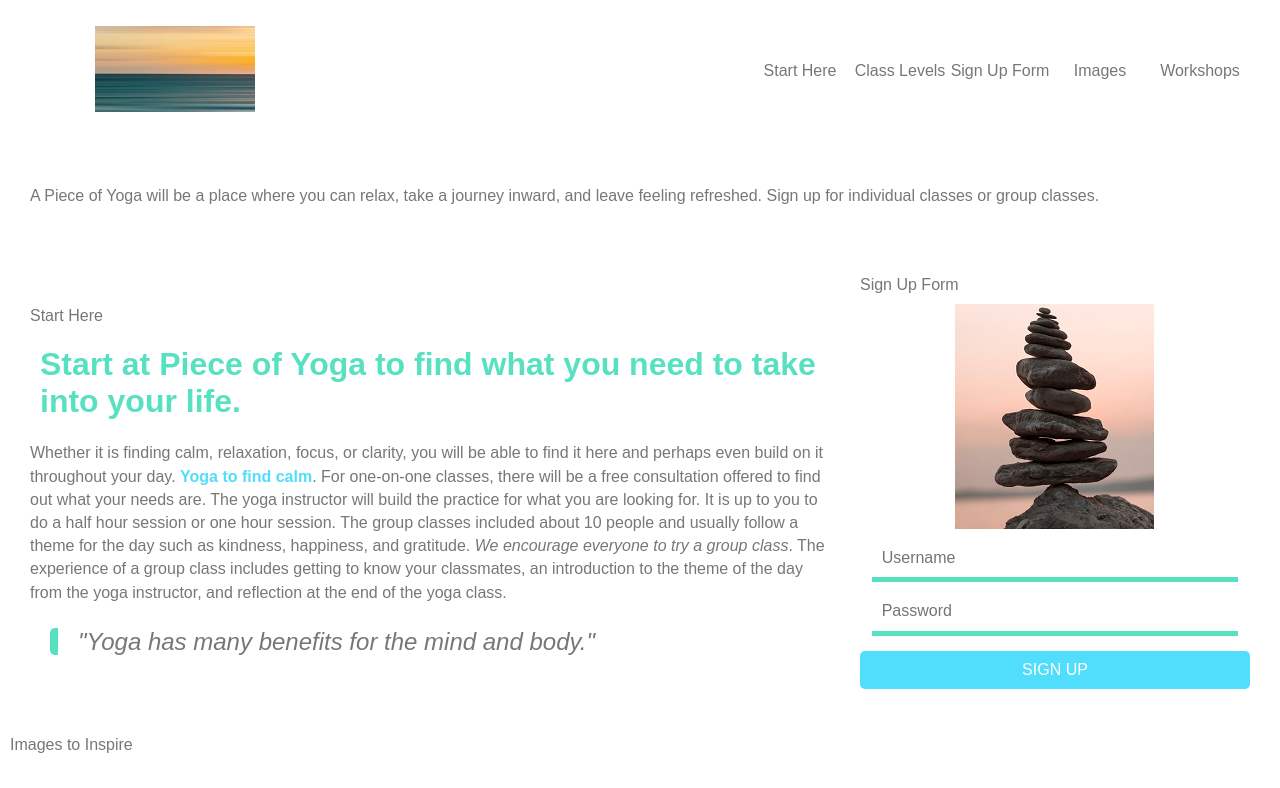
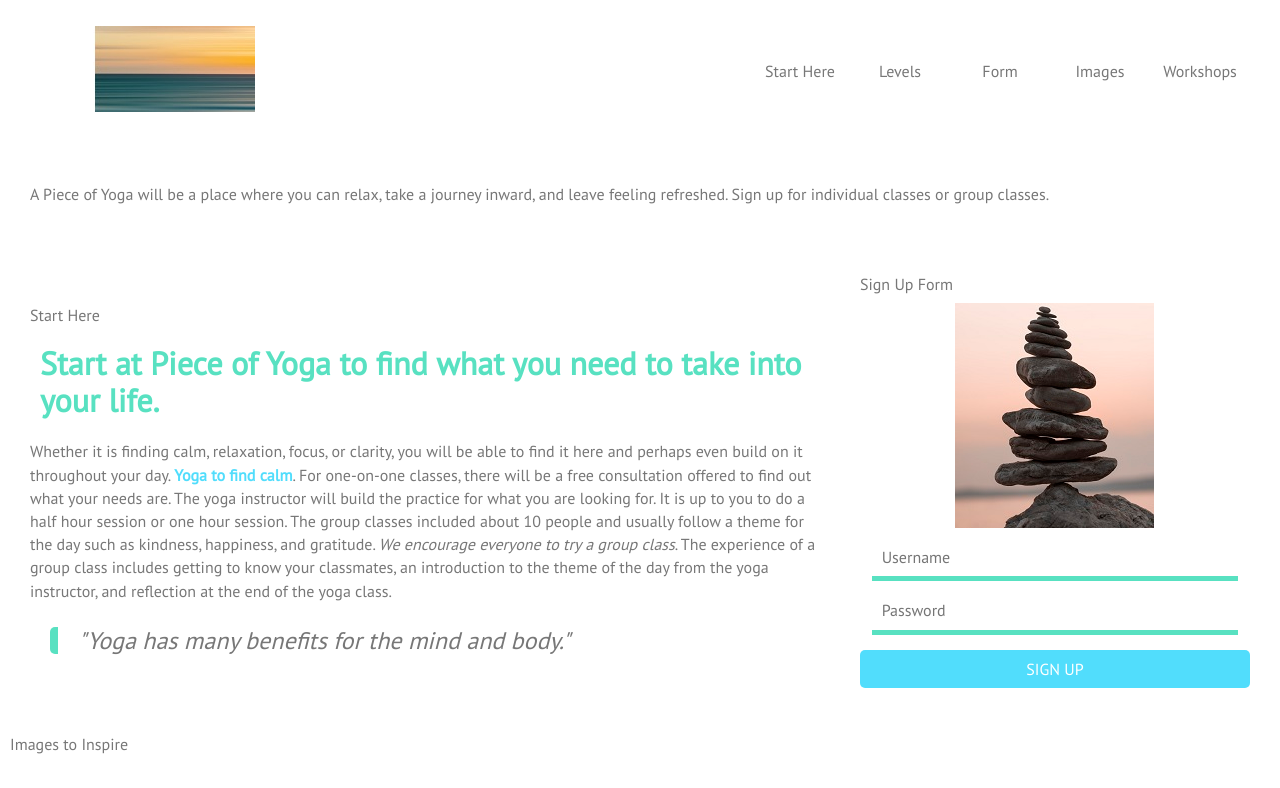
Before and after one commit to mbhalesha/A-Piece-of-Yoga, a plain HTML site: page index.html in a window 1280 px wide. Shown: the top 788 px of the page. Drawn offline with Linux system fonts and the light colour scheme.

Commit message:
updated the font

```diff
--- a/index.html
+++ b/index.html
@@ -18,8 +18,8 @@
     <div class="col-9">
       <nav class="nav">
         <a class="nav-link" href="#type">Start Here</a>
-        <a class="nav-link" href="#buttons">Class Levels</a>
-        <a class="nav-link" href="#forms">Sign Up Form</a>
+        <a class="nav-link" href="#buttons">Levels</a>
+        <a class="nav-link" href="#forms">Form</a>
         <a class="nav-link" href="#images">Images</a>
         <a class="nav-link" href="#grid">Workshops</a>
       </nav>
--- a/scss/utilities/_variables.scss
+++ b/scss/utilities/_variables.scss
@@ -1,6 +1,8 @@
+@import url(https://fonts.googleapis.com/css?family=PT+Sans);
+
 // === Variables ===
 
-$font-stack-primary: 'Raleway', sans-serif;
+$font-stack-primary: 'PT Sans', sans-serif;
 $font-size-blockquote: 1.5em;
 $font-style-blockquote: italic;
 
```
Also changed, not shown: css/styles.css, 1 other file.
